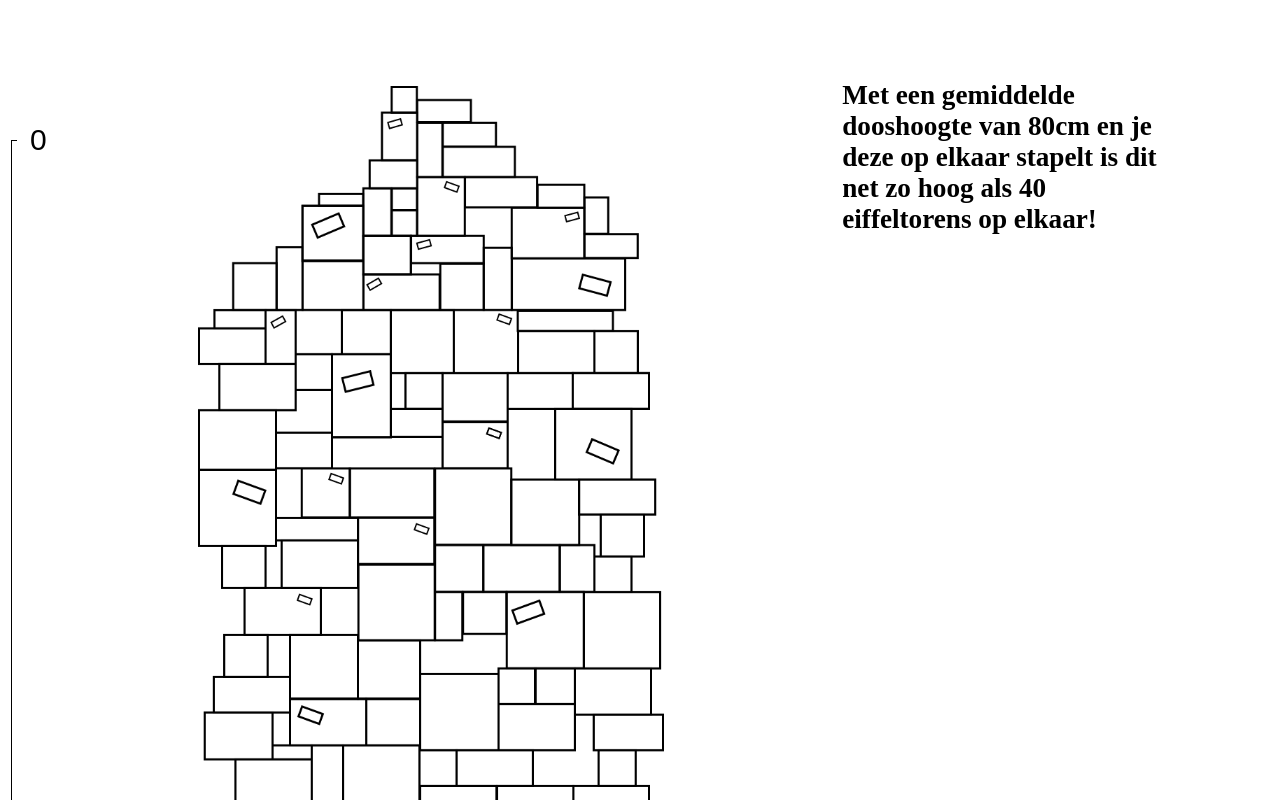
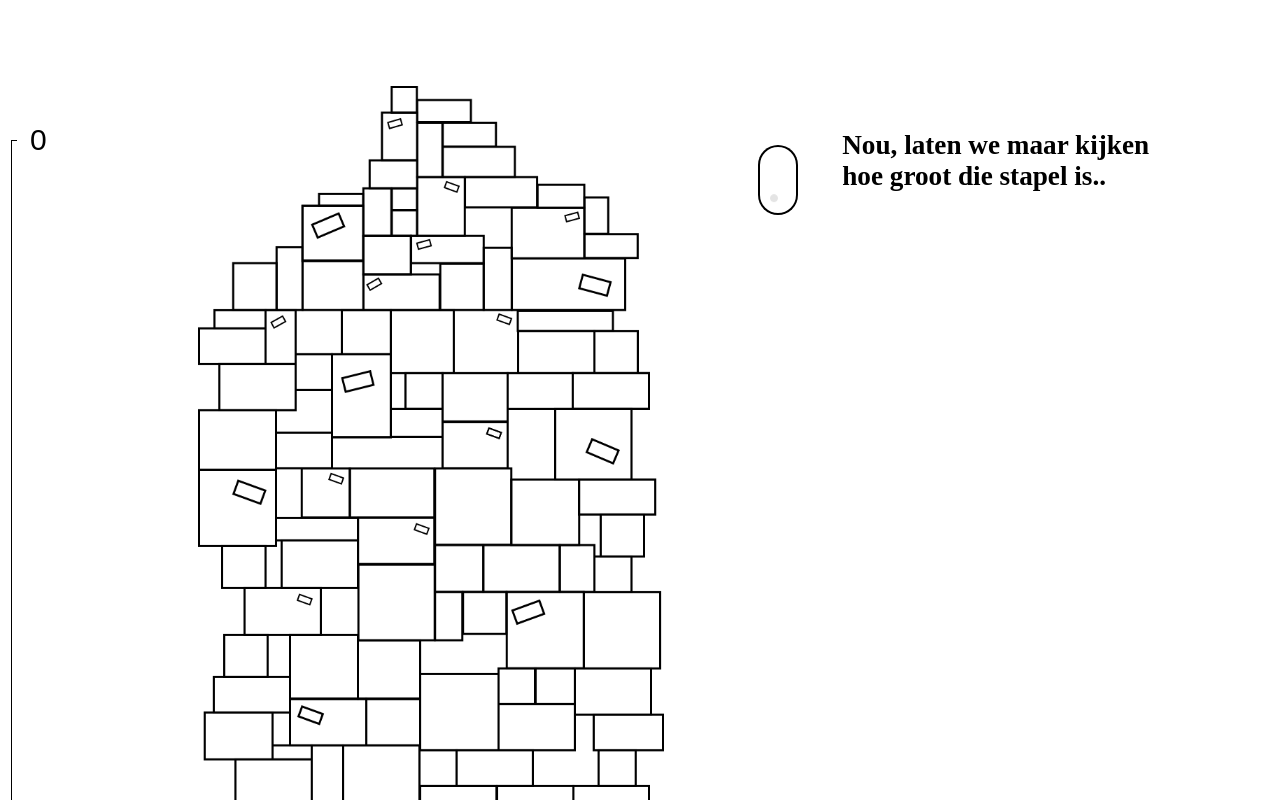
Before and after one commit to ninoschelcher/Capturing-the-Corona-Crisis, a Vue app: page / in a window 1280 px wide. Shown: the part 1120-1920 px from the top of the page. Built offline with nearby package versions, Linux system fonts and the light colour scheme; a web font is replaced by a local one.

Commit message:
new animations + features

```diff
--- a/public/css/styles.css
+++ b/public/css/styles.css
@@ -22,5 +22,4 @@ html {
 
 body {
     font-family: 'sofia-pro';
-    overflow-y: hidden;
-}
+    /* overflow-y: hidden; */}
--- a/src/components/DozenStapel.vue
+++ b/src/components/DozenStapel.vue
@@ -87,6 +87,10 @@
     </div>
     <div id="milestones">
       <p data-aos="fade-right" class="milestone">
+        Nou, laten we maar kijken hoe groot die stapel is..
+      </p>
+      <div id="scrollmile" data-aos="fade-right"></div>
+      <p data-aos="fade-right" class="milestone">
         Het aantal mensen dat in de bedrijfstak zorg en welzijn werkt in
         Amsterdam (2020)
       </p>
@@ -119,14 +123,15 @@
         Het einde is bijna in zicht!
       </p>
       <p data-aos="fade-right" class="milestone">
-        Dit aantal staat gelijk aan als 10% van de inwoners in Nederland een
-        pakketje zou bestellen.
+        Het aantal pakketjes dat PostNL elke dag moet verwerken in December
+        2020.
       </p>
     </div>
   </section>
   <section id="animation2">
+    <button id="cartrigger" v-on:click="startAnimation">Rijden maar!</button>
     <div class="video-container2">
-      <video>
+      <video id="vananimation">
         <source src="../../public/assets/animatie2.mp4" type="video/mp4" />
       </video>
     </div>
@@ -139,6 +144,16 @@ import AOS from "aos";
 import "aos/dist/aos.css";
 export default {
   name: "DozenStapel",
+  methods: {
+    startAnimation: function () {
+      const secondAnimation = document.getElementById("vananimation");
+      const animationtrigger = document.getElementById("cartrigger");
+      const body = document.querySelector("body");
+      secondAnimation.play();
+      animationtrigger.style.opacity = "0";
+      body.style.overflowY = "hidden";
+    },
+  },
   mounted() {
     // create svg element
     const svg = d3
@@ -182,7 +197,7 @@ export default {
 }
 #boxes {
   margin-left: 50px;
-  height: 60160px;
+  height: 60120px;
   position: relative;
   overflow: hidden;
 }
@@ -215,44 +230,88 @@ export default {
 }
 
 #milestones p:first-of-type {
+  top: 50px;
+}
+
+#milestones p:nth-of-type(2) {
   top: 1770px;
 }
 
-#milestonesp:nth-of-type(2) {
+#milestones p:nth-of-type(3) {
   top: 5300px;
 }
 
-#milestones p:nth-of-type(3) {
+#milestones p:nth-of-type(4) {
   top: 10610px;
 }
 
-#milestones p:nth-of-type(4) {
+#milestones p:nth-of-type(5) {
   top: 21170px;
 }
-#milestones p:nth-of-type(5) {
+#milestones p:nth-of-type(6) {
   top: 28230px;
 }
 
-#milestones p:nth-of-type(6) {
+#milestones p:nth-of-type(7) {
   top: 35300px;
 }
 
-#milestones p:nth-of-type(7) {
+#milestones p:nth-of-type(8) {
   top: 42370px;
 }
-#milestones p:nth-of-type(8) {
+#milestones p:nth-of-type(9) {
   top: 49400px;
 }
-#milestones p:nth-of-type(9) {
+#milestones p:nth-of-type(10) {
   top: 52970px;
 }
-#milestones p:nth-of-type(10) {
+#milestones p:nth-of-type(11) {
   top: 59940px;
 }
 
 #animation2 {
   position: relative;
-  height: 1072px;
+  height: 100vh;
+}
+
+#scrollmile,
+#scrollmile:after {
+  position: absolute;
+  left: 20%;
+  top: 100px;
+}
+
+#scrollmile {
+  width: 40px;
+  height: 70px;
+  margin-left: -20px;
+  margin-top: -35px;
+  box-shadow: inset 0 0 0 2px #000;
+  border-radius: 25px;
+}
+
+#scrollmile:after {
+  content: "";
+  width: 8px;
+  height: 8px;
+  background: #000;
+  margin-left: 8px;
+  top: 8px;
+  border: 1px solid #000;
+  border-radius: 4px;
+  animation-duration: 1.5s;
+  animation-iteration-count: infinite;
+  animation-name: scroll;
+}
+
+@keyframes scroll {
+  0% {
+    opacity: 1;
+  }
+  100% {
+    opacity: 0;
+    transform: translateY(46px);
+  }
 }
 
 .video-container2 {
@@ -263,7 +322,7 @@ export default {
   height: 100%;
   overflow: hidden;
   opacity: 1;
-  z-index: 9999;
+  z-index: 1;
 }
 .video-container2 video {
   min-width: 100%;
@@ -273,9 +332,42 @@ export default {
   position: absolute;
   top: 50%;
   left: 50%;
-  transform: translate(-50%, -50%);
+  transform: translate(-47%, -50%);
 }
 
+#cartrigger {
+  position: absolute;
+  z-index: 999;
+  transition: 0.5s opacity;
+  animation: wiggle 2.5s infinite;
+  left: 65%;
+  top: 35%;
+  background: none;
+  border: none;
+  font-family: "sofia-pro";
+  font-weight: bold;
+  font-size: 3em;
+  cursor: pointer;
+  outline: none;
+}
+
+@keyframes wiggle {
+  0% {
+    transform: rotate(0deg);
+  }
+  80% {
+    transform: rotate(0deg);
+  }
+  85% {
+    transform: rotate(5deg);
+  }
+  95% {
+    transform: rotate(-5deg);
+  }
+  100% {
+    transform: rotate(0deg);
+  }
+}
 @media only screen and (max-width: 1440px) {
   p img {
     max-width: 70%;
@@ -298,5 +390,10 @@ export default {
     font-size: 1.7em;
     max-width: 60%;
   }
+
+  #scrollmile,
+  #scrollmile:after {
+    left: 10%;
+  }
 }
 </style>
--- a/src/components/IntroPage.vue
+++ b/src/components/IntroPage.vue
@@ -792,8 +792,9 @@ export default {
   width: 100% !important;
   height: auto !important;
   position: absolute;
-  top: 48%;
+  top: 55%;
   left: 50%;
+  object-fit: cover;
   transform: translate(-50%, -50%);
 }
 
@@ -819,7 +820,7 @@ export default {
   }
 
   .video-container video {
-    top: 50%;
+    top: 52.5%;
   }
 }
 </style>
```
Also changed, not shown: 2 other files (tests, documents, lock files or other folders).
